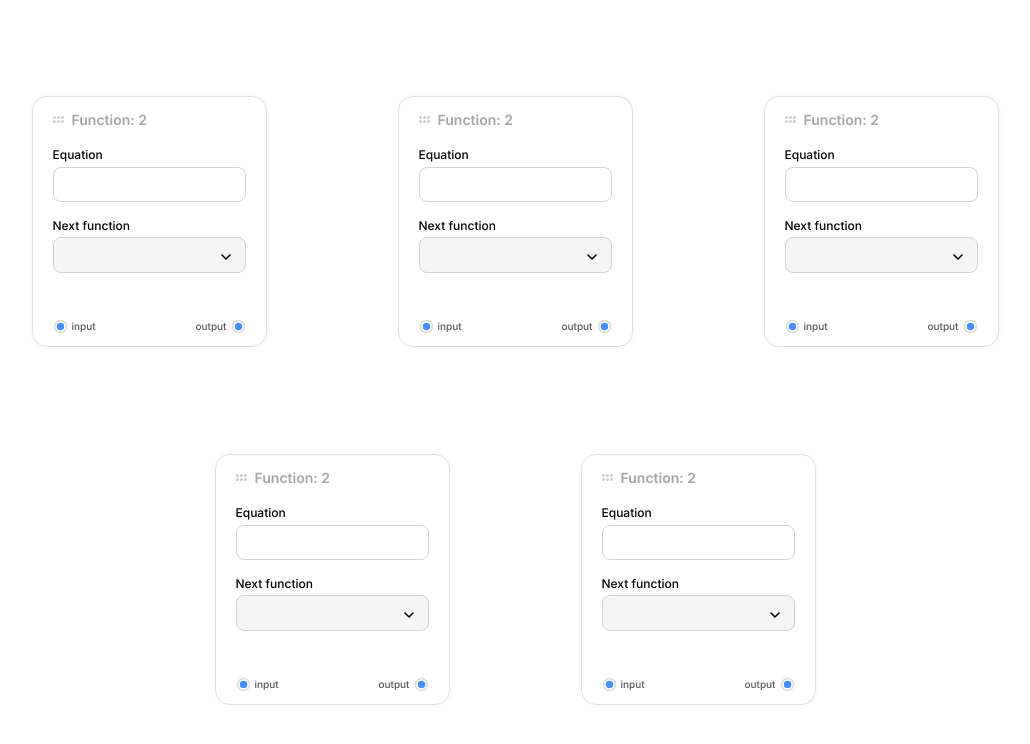
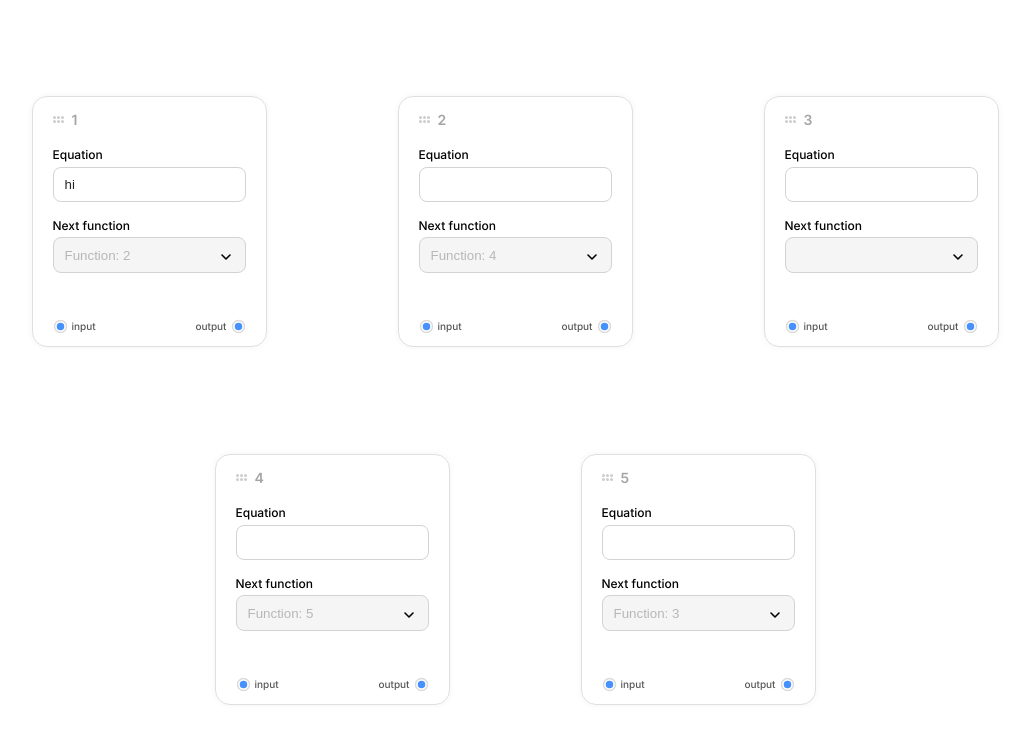
Before and after one commit to CelestialAzure/function-chain, a React (Create React App) app: page / in a window 1280 px wide. Shown: the top 744 px of the page, without its empty margins (125-1155 px from the left). Built offline with nearby package versions, Linux system fonts and the light colour scheme.

Commit message:
ADDED : constants.js setup + default value integrations

```diff
--- a/src/App.tsx
+++ b/src/App.tsx
@@ -1,14 +1,21 @@
-import React from "react";
+import React, { useState } from "react";
 import CalculatorNode from "./components/CalculatorNode/CalculatorNode";
+import { FunctionNode } from "./helpers/types";
+import { defaultNodes } from "./helpers/constants";
 const App: React.FC = () => {
+  const [nodes, setNodes] = useState<FunctionNode[]>(defaultNodes);
+
   return (
     <div className="function-chain--wrapper">
       <div className="function-chain">
-        <CalculatorNode />
-        <CalculatorNode />
-        <CalculatorNode />
-        <CalculatorNode />
-        <CalculatorNode />
+        {nodes.map((node) => (
+          <CalculatorNode
+            key={node.id}
+            node={node}
+            nodes={nodes}
+            setNodes={setNodes}
+          />
+        ))}
       </div>
     </div>
   );
--- a/src/components/CalculatorNode/CalculatorNode.tsx
+++ b/src/components/CalculatorNode/CalculatorNode.tsx
@@ -3,13 +3,22 @@ import Header from "./Header";
 import ExpressionInput from "./ExpressionInput";
 import FunctionPicker from "./FunctionPicker";
 import NodeConnector from "./NodeConnector";
-
-const CalculatorNode: React.FC = () => {
+import { FunctionNode } from "../../helpers/types";
+interface CalculatorNodeProps {
+  node: FunctionNode;
+  nodes: FunctionNode[];
+  setNodes: React.Dispatch<React.SetStateAction<FunctionNode[]>>;
+}
+const CalculatorNode: React.FC<CalculatorNodeProps> = ({
+  node,
+  nodes,
+  setNodes,
+}) => {
   return (
     <div className="calculator-node">
-      <Header />
-      <ExpressionInput />
-      <FunctionPicker />
+      <Header title={node.id} />
+      <ExpressionInput node={node} setNodes={setNodes} />
+      <FunctionPicker nodes={nodes} node={node} />
       <NodeConnector />
     </div>
   );
--- a/src/components/CalculatorNode/ExpressionInput.tsx
+++ b/src/components/CalculatorNode/ExpressionInput.tsx
@@ -1,10 +1,17 @@
 import React from "react";
-
-const ExpressionInput: React.FC = () => {
+import { FunctionNode } from "../../helpers/types";
+interface ExpressionInputProps {
+  node: FunctionNode;
+  setNodes: React.Dispatch<React.SetStateAction<FunctionNode[]>>;
+}
+const ExpressionInput: React.FC<ExpressionInputProps> = ({
+  node,
+  setNodes,
+}) => {
   return (
     <div className="expression-input">
       <p className="expression-input--header">Equation</p>
-      <input className="expression-input--box" />
+      <input className="expression-input--box" value={node.input} />
     </div>
   );
 };
--- a/src/components/CalculatorNode/FunctionPicker.tsx
+++ b/src/components/CalculatorNode/FunctionPicker.tsx
@@ -1,11 +1,22 @@
 import React from "react";
 import Dropdown from "./internalComponents/Dropdown";
-
-const FunctionPicker: React.FC = () => {
+import { FunctionNode } from "../../helpers/types";
+interface FunctionPickerProps {
+  nodes: FunctionNode[];
+  node: FunctionNode;
+}
+const FunctionPicker: React.FC<FunctionPickerProps> = ({ nodes, node }) => {
+  console.log("node", nodes);
   return (
     <div className="function-picker">
       <p className="function-picker--header">Next function</p>
-      <Dropdown disabled={true} />
+      <Dropdown
+        disabled={true}
+        defaultValue={{
+          id: node.outputUser.id,
+          label: node.outputUser.name,
+        }}
+      />
     </div>
   );
 };
--- a/src/components/CalculatorNode/Header.tsx
+++ b/src/components/CalculatorNode/Header.tsx
@@ -1,11 +1,13 @@
 import React from "react";
 import DotCluster from "./internalComponents/DotCluster";
-
-const Header: React.FC = () => {
+interface HeaderProps {
+  title: number;
+}
+const Header: React.FC<HeaderProps> = ({ title }) => {
   return (
     <div className="calculator-node--header">
       <DotCluster />
-      <p className="calculator-node--header--title">Function: 2</p>
+      <p className="calculator-node--header--title">{title}</p>
     </div>
   );
 };
--- a/src/components/CalculatorNode/internalComponents/Dropdown.tsx
+++ b/src/components/CalculatorNode/internalComponents/Dropdown.tsx
@@ -1,7 +1,7 @@
 import React, { useState, useRef, useEffect } from "react";
 
 interface Option {
-  id: number;
+  id: number | null;
   label: string;
 }
 
@@ -13,11 +13,7 @@ interface DropdownProps {
 }
 
 const Dropdown: React.FC<DropdownProps> = ({
-  options = [
-    { id: 1, label: "Function: 1" },
-    { id: 2, label: "Function: 2" },
-    { id: 3, label: "Function: 3" },
-  ],
+  options,
   defaultValue,
   onChange,
   disabled,
@@ -80,7 +76,7 @@ const Dropdown: React.FC<DropdownProps> = ({
         </svg>
       </button>
 
-      {isOpen && (
+      {isOpen && options && (
         <div className="custom-dropdown--menu">
           <ul className="custom-dropdown--list">
             {options.map((option) => (
--- /dev/null
+++ b/src/helpers/constants.js
@@ -0,0 +1,62 @@
+export const defaultNodes = [
+  {
+    id: 1,
+    name: "Function: 1",
+    equation: "",
+    outputUser: {
+      id: 2,
+      name: "Function: 2",
+    },
+    input: "hi",
+    isInitial: true,
+    isFinal: false,
+  },
+  {
+    id: 2,
+    name: "Function: 2",
+    equation: "",
+    outputUser: {
+      id: 4,
+      name: "Function: 4",
+    },
+    input: "",
+    isInitial: false,
+    isFinal: false,
+  },
+  {
+    id: 3,
+    name: "Function: 3",
+    equation: "",
+    outputUser: {
+      id: null,
+      name: "",
+    },
+    input: "",
+    isInitial: false,
+    isFinal: true,
+  },
+  {
+    id: 4,
+    name: "Function: 4",
+    equation: "",
+    outputUser: {
+      id: 5,
+      name: "Function: 5",
+    },
+    input: "",
+    isInitial: false,
+    isFinal: false,
+  },
+  {
+    id: 5,
+    name: "Function: 5",
+    equation: "",
+    outputUser: {
+      id: 3,
+      name: "Function: 3",
+    },
+    input: "",
+    isInitial: false,
+    isFinal: false,
+  },
+];
--- /dev/null
+++ b/src/helpers/types.ts
@@ -0,0 +1,12 @@
+export interface FunctionNode {
+    id: number;
+    name: string;
+    equation: string;
+    outputUser:  {
+      id: number | null;
+      name: string;
+    };
+    input: string;
+    isInitial: boolean;
+    isFinal: boolean;
+  }
```
